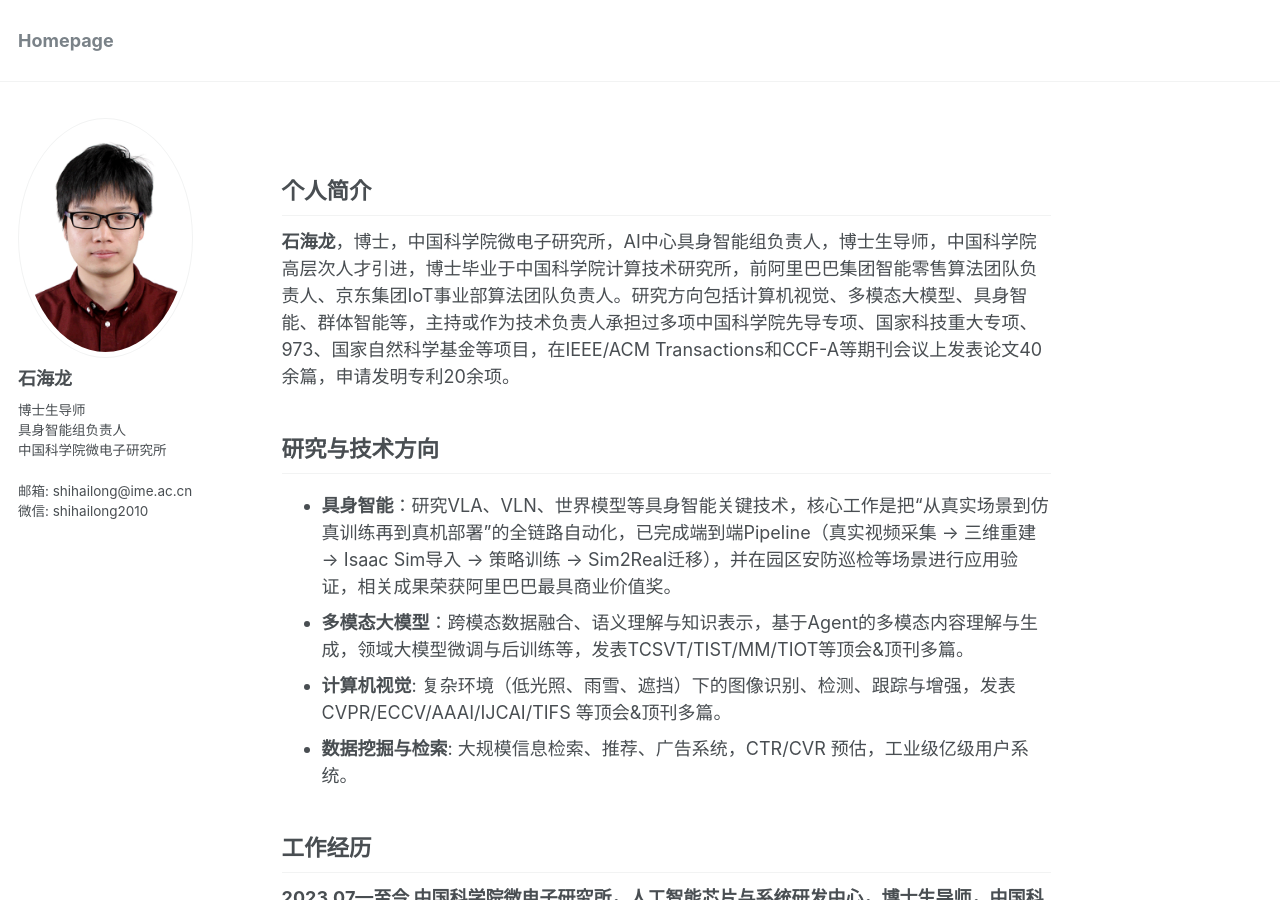
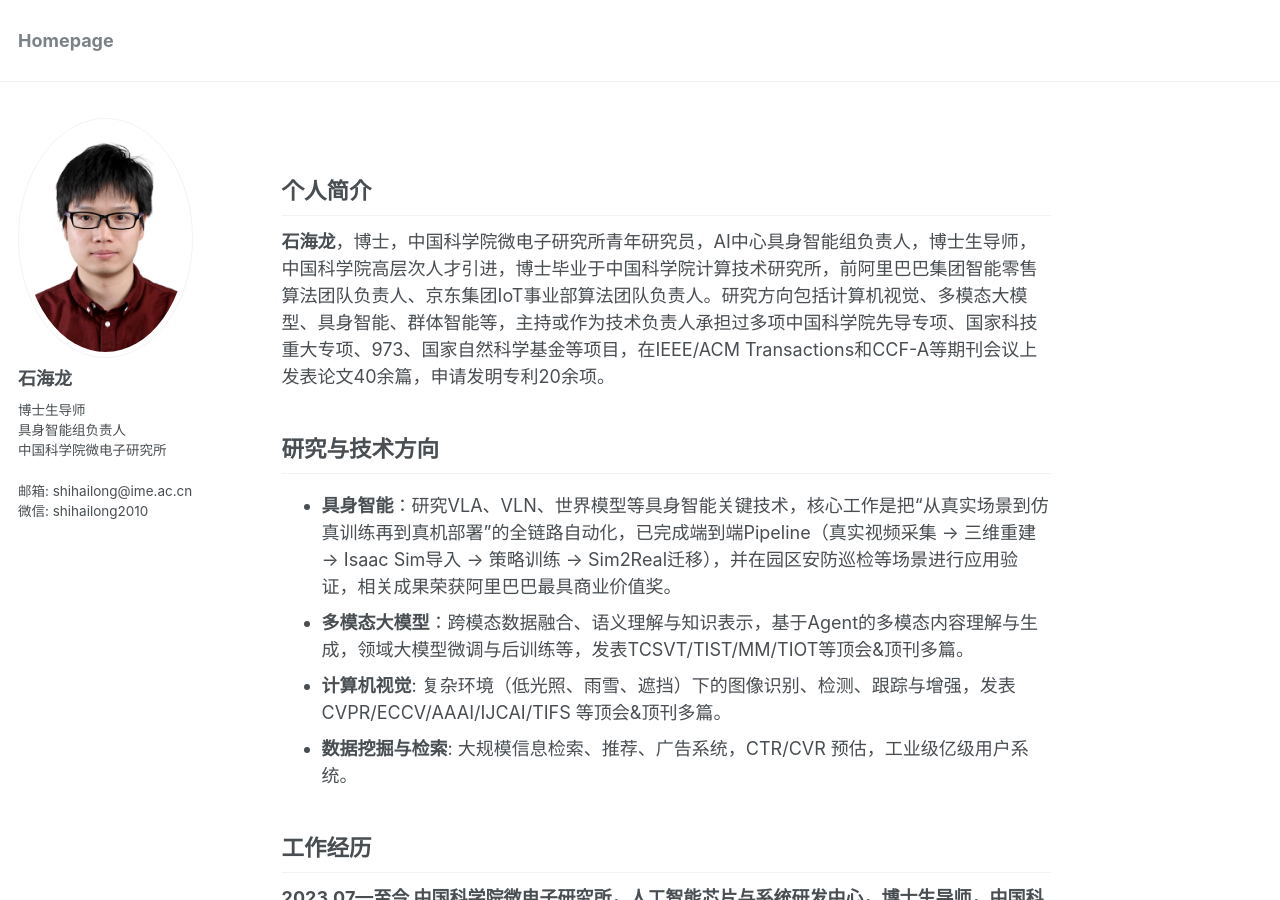
Before and after one commit to shihailong2023/shihailong2023.github.io, a Jekyll site: the page built from _pages/about.md, in a window 1280 px wide and 900 px high. Built offline with Jekyll 4.4.1, drawn with Linux system fonts in a browser that asks for light colours.

Commit message:
Update about.md

```diff
--- a/_pages/about.md
+++ b/_pages/about.md
@@ -10,7 +10,7 @@ redirect_from:
 
 
 ## 个人简介
-**石海龙**，博士，中国科学院微电子研究所，AI中心具身智能组负责人，博士生导师，中国科学院高层次人才引进，博士毕业于中国科学院计算技术研究所，前阿里巴巴集团智能零售算法团队负责人、京东集团IoT事业部算法团队负责人。研究方向包括计算机视觉、多模态大模型、具身智能、群体智能等，主持或作为技术负责人承担过多项中国科学院先导专项、国家科技重大专项、973、国家自然科学基金等项目，在IEEE/ACM Transactions和CCF-A等期刊会议上发表论文40余篇，申请发明专利20余项。
+**石海龙**，博士，中国科学院微电子研究所青年研究员，AI中心具身智能组负责人，博士生导师，中国科学院高层次人才引进，博士毕业于中国科学院计算技术研究所，前阿里巴巴集团智能零售算法团队负责人、京东集团IoT事业部算法团队负责人。研究方向包括计算机视觉、多模态大模型、具身智能、群体智能等，主持或作为技术负责人承担过多项中国科学院先导专项、国家科技重大专项、973、国家自然科学基金等项目，在IEEE/ACM Transactions和CCF-A等期刊会议上发表论文40余篇，申请发明专利20余项。
 
 
 
```
